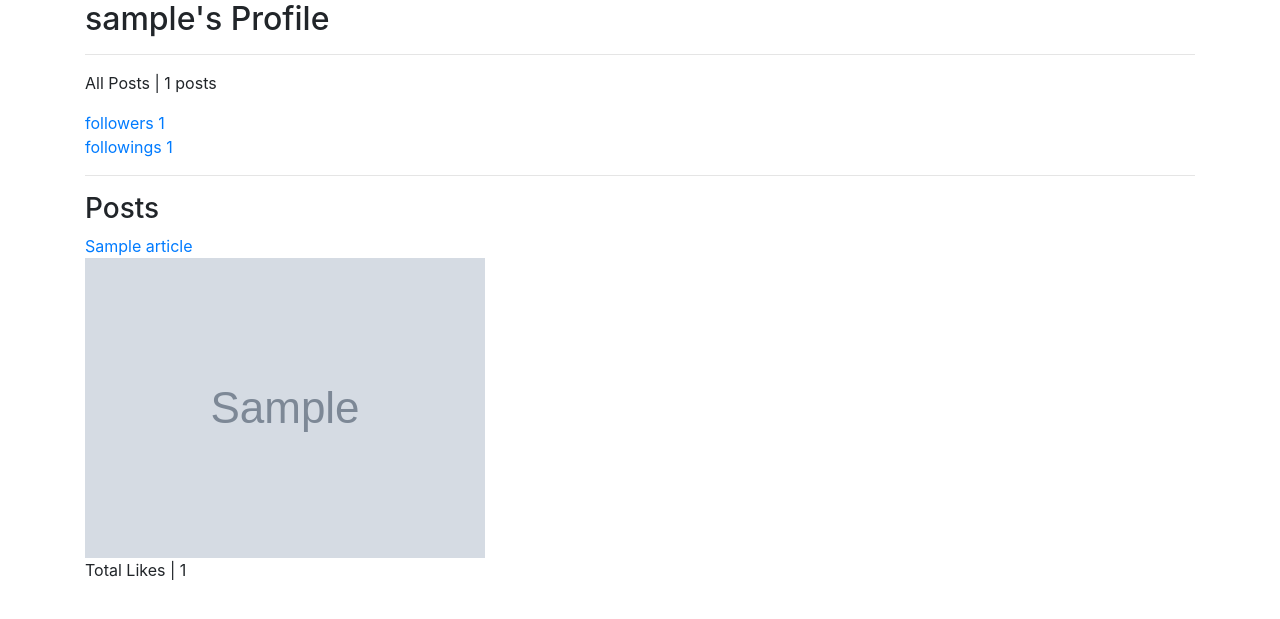
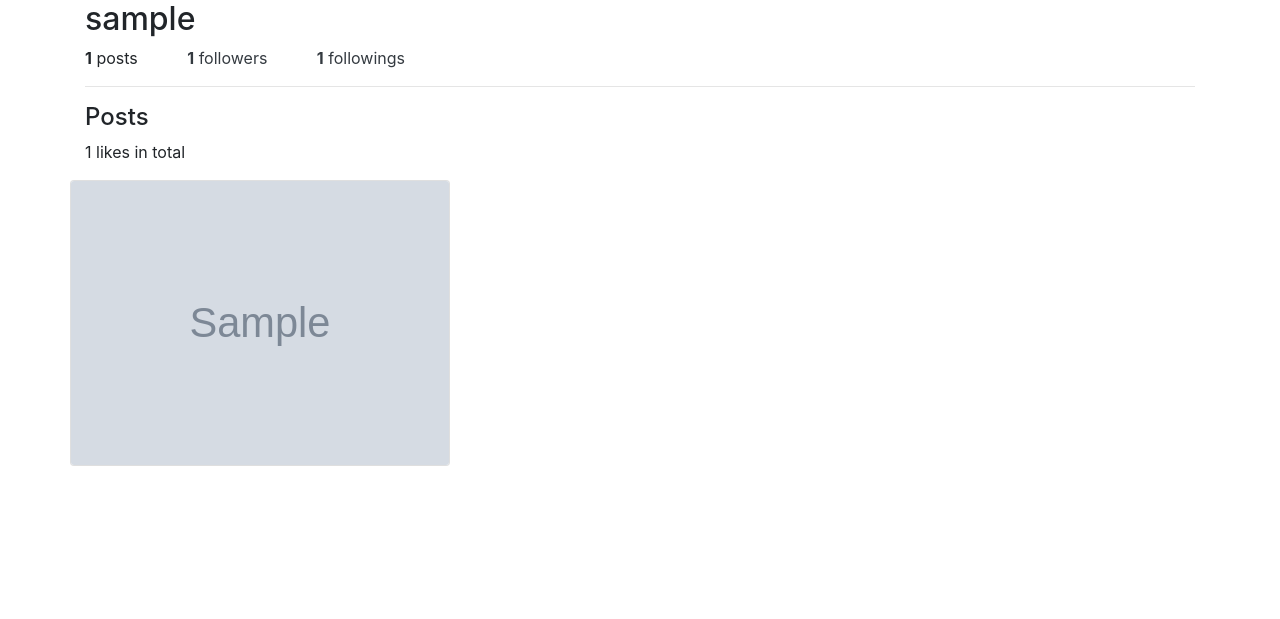
Before and after one commit to yubje/Django_Instaclone, a Django app: a page that uses accounts/templates/accounts/profile.html in a window 1280 px wide. Shown: the part 56-675 px from the top of the page. Run offline with Django 3.2, Linux system fonts and the light colour scheme; a user stored in the database is signed in; tables that the repository leaves empty hold one stand-in row (values such as "Sample post"); grey boxes marked "Sample" are stand-in pictures; some libraries are stand-ins or nearby versions.

Commit message:
accounts | profile / community | text-decoration

```diff
--- a/accounts/templates/accounts/profile.html
+++ b/accounts/templates/accounts/profile.html
@@ -1,7 +1,9 @@
 {% extends 'base.html' %}
 {% block body %}
-<h2>{{ user.username }}'s Profile</h2>
-<hr>
+<div style="width: 20rem;">
+    <div class="d-flex justify-content-between align-items-center">
+        <h2>{{ user.username }}</h2>
+
         <!--Followers Followings-->
         <!--if the profile page is someone else's -->
         {% if user != request.user %}
@@ -13,24 +15,29 @@
                 <a href="{% url 'accounts:follow' user.username %}" class="btn btn-sm btn-primary">follow</a>
             {% endif %}
         {% endif %}
+    </div>
 
     <!--all posts and all likes-->
-<p>All Posts | {{ user.article_set.all|length }} posts</p>
-<a href="{% url 'accounts:follow_list' user.username %}?list=followers">followers {{ user.followers.all.count }}</a>
-<br>
-<a href="{% url 'accounts:follow_list' user.username %}?list=followings">followings {{ user.followings.all.count }}</a>
+    <div class="d-flex justify-content-between text-decoration-none">
+        <a><b>{{ user.article_set.all|length }}</b> posts</a>
+        <a class="text-dark text-decoration-none" href="{% url 'accounts:follow_list' user.username %}?list=followers"><b>{{ user.followers.all.count }}</b> followers</a>
+        <a class="text-dark text-decoration-none" href="{% url 'accounts:follow_list' user.username %}?list=followings"><b>{{ user.followings.all.count }}</b> followings</a>
+    </div>
+</div>
 <hr>
+<h4>Posts</h4>
+<p>{{ user.like_articles.all|length }} likes in total</p>
 
-<h3>Posts</h3>
-{% for article in user.article_set.all %}
-  <a href="{% url 'community:detail' article.pk %}">{{ article.title }}</a>
-  <br>
-  <img src="{{ article.image_thumbnail.url }}">
-  <br>
+<div class="row row-cols-3">
+{% for article in user.article_set.all reversed %}
+    <div class="col p-0">
+        <div class="card">
+            <a href="{% url 'community:detail' article.pk %}">
+                <img src="{{ article.image_thumbnail.url }}" class="card-img" alt="post">
+            </a>
+        </div>
+    </div>
 {% endfor %}
-<p>Total Likes | {{ user.like_articles.all|length }}</p>
-
-
-
+</div>
 
 {% endblock %}
--- a/community/templates/community/_like.html
+++ b/community/templates/community/_like.html
@@ -11,7 +11,7 @@
 
 <!--number of people who liked the post-->
 {% if article.like_users.all|length > 1 %}
-    <a href="{% url 'community:like_list' article.pk %}">{{ article.like_users.all|length }} likes</a>
+    <a class="text-dark text-decoration-none" href="{% url 'community:like_list' article.pk %}">{{ article.like_users.all|length }} likes</a>
 {% else %}
-    <a href="{% url 'community:like_list' article.pk %}">{{ article.like_users.all|length }} like</a>
+    <a class="text-dark text-decortaion-none" href="{% url 'community:like_list' article.pk %}">{{ article.like_users.all|length }} like</a>
 {% endif %}
```
Also changed, not shown: community/templates/community/index.html (+4 -6 lines). Lines whose indentation alone changed are shown as unchanged.
